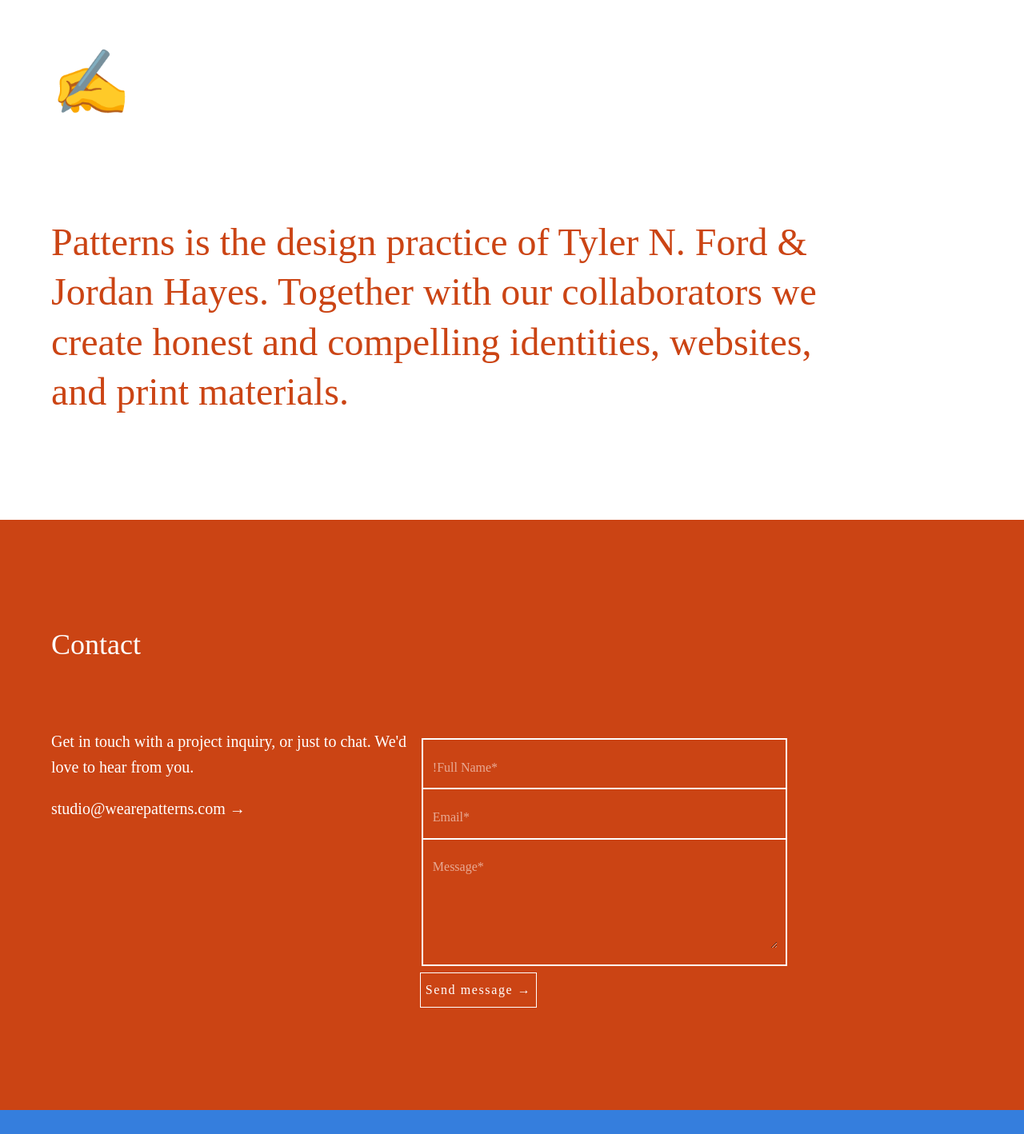
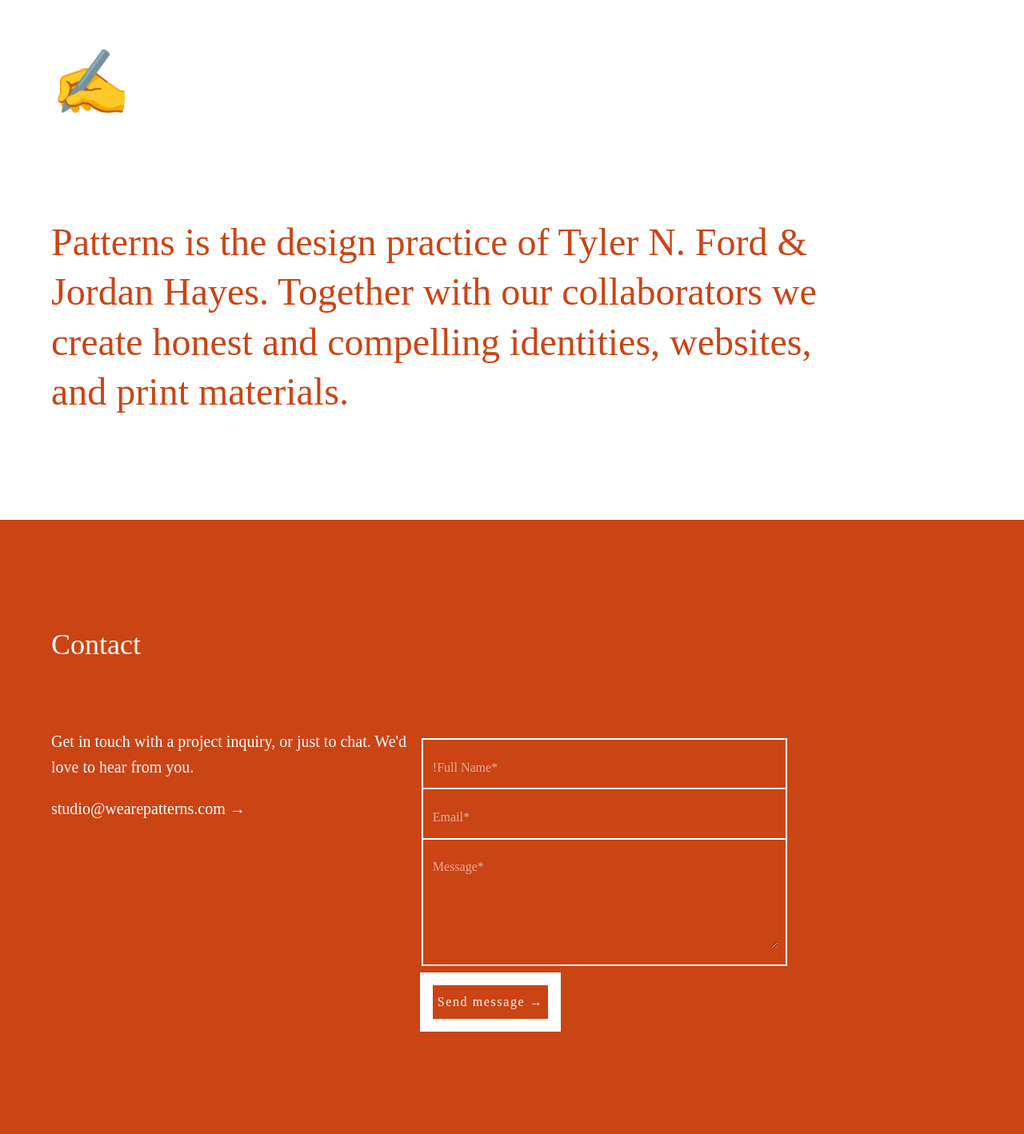
Before and after one commit to wearepatterns/wearepatterns.github.io, a Jekyll site: the page built from index.markdown, in a window 1280 px wide. Shown: the whole page at 80% size. Built offline with Jekyll 4.4.1, drawn with Linux system fonts in a browser that asks for light colours; before the commit the page ends 1388 px from its top, so only the background shows below that.

Commit message:
Update new.html

```diff
--- a/_layouts/new.html
+++ b/_layouts/new.html
@@ -54,7 +54,7 @@
                     <fieldset class="b--white bt-0">
                         <textarea class="bg-newred white pt3 pb5 w-100 bn" name="Message" placeholder="Message*" validate-required></textarea>
                     </fieldset>
-                    <input class="bg-transparent white ba b--white hover-bg-white hover-newred pv2 mt2 tracked" style="" type="submit" value="Send message &#8594;">
+                    <input class="bg-transparent white ba bw4 b--white hover-bg-white hover-newred pv2 mt2 tracked" style="" type="submit" value="Send message &#8594;">
                     <input type="hidden" name="_next" value="../thanks.html" />
                 </form>
             </div>
```
